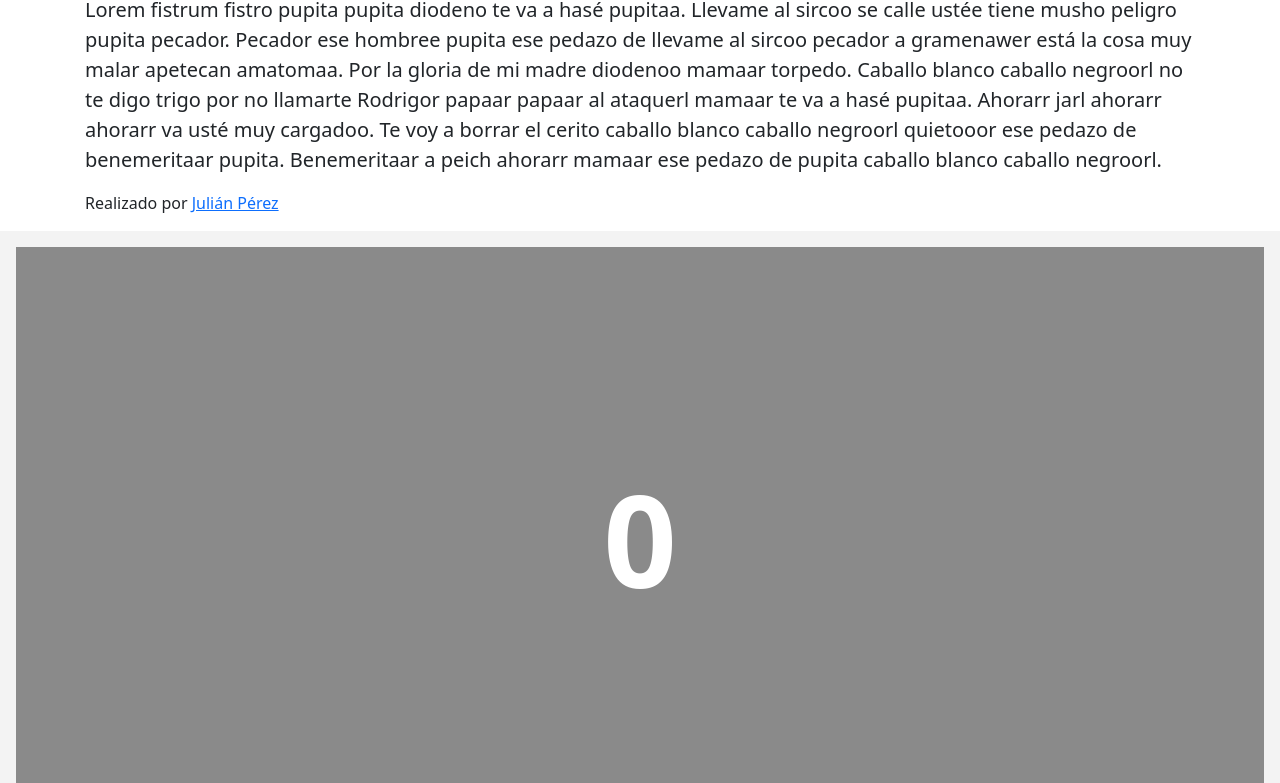
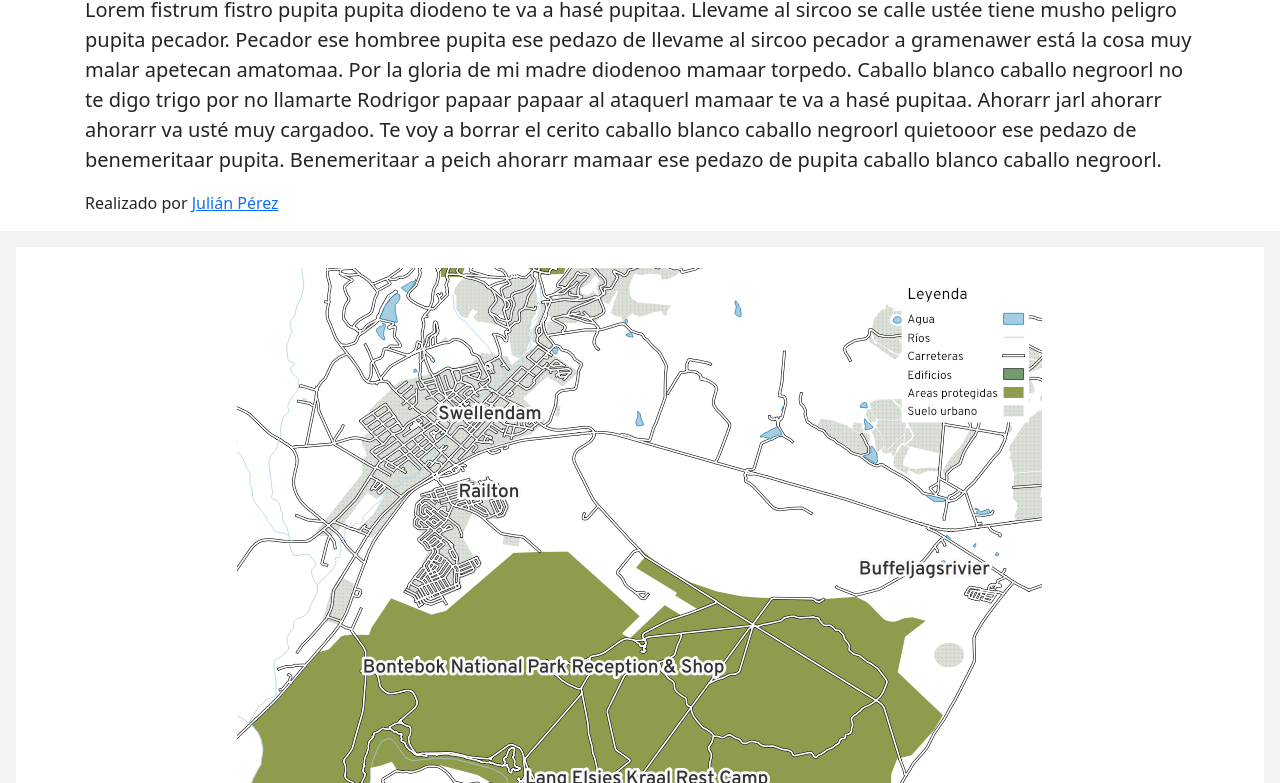
Before and after one commit to largocreatura/web-visdata-22, a plain HTML site: page docs/index.html in a window 1280 px wide. Shown: the part 169-952 px from the top of the page. Drawn offline with nearby package versions, Linux system fonts and the light colour scheme; a script that the page names is missing.

Commit message:
cambios change image

```diff
--- a/docs/assets/dist/css/scrollama.css
+++ b/docs/assets/dist/css/scrollama.css
@@ -18,19 +18,18 @@
         left: 0;
         width: 100%;
         margin: 0;
-        background-color: #8a8a8a;
+        background-color: #fff;
         z-index: 0;
         top: 12.5vh;
         height: 75vh;
         display: flex;
         align-items: center;
         justify-content: center;
-        /* -webkit-transform: translate3d(0, 0, 0);
-        -moz-transform: translate3d(0, 0, 0);
-        transform: translate3d(0, 0, 0); */
-        background-size: cover;
+        background-size: unset;
         background-position: center center;
-
+        background-image: url('../../../img/img1.png');
+        background-repeat: no-repeat;
+        transition: all 0.5s ease;
     }
 
     .sticky-thing p {
--- a/docs/index.html
+++ b/docs/index.html
@@ -102,19 +102,19 @@
 		</div>
 		<section id="scrolly">
 			<div class="sticky-thing">
-				<p>0</p>
+				<!-- <p>0</p> -->
 			</div>
 			<article>
-				<div class="step" data-step="1">
+				<div class="step" data-step="1" data-url="url('img/img1.png')">
 					<p>El primer ejercicio que hicimos fue este</p>
 				</div>
-				<div class="step" data-step="2">
+				<div class="step" data-step="2" data-url="url('img/img2.png')">
 					<p>Después este</p>
 				</div>
-				<div class="step" data-step="3">
+				<div class="step" data-step="3" data-url="url('img/img1.png')">
 					<p>Y por último este otro</p>
 				</div>
-				<div class="step" data-step="4">
+				<div class="step" data-step="4" data-url="url('img/img1.png')">
 					<p>Recta final al TFM</p>
 				</div>
 			</article>
@@ -202,8 +202,9 @@
 			el.classList.add('is-active');
 
 			// Actualizar número de fondo basado en el número de step
-			sticky.querySelector("p").innerText = el.dataset.step;
+			//sticky.querySelector("p").innerText = el.dataset.step;
 			// sticky.style.backgroundColor = el.dataset.color;
+			sticky.style.backgroundImage = el.dataset.url;
 		}
 
 		// function setupStickyfill() {
```
Also changed, not shown: docs/img/img1 (copia).png (added), docs/img/img1.png (added), docs/img/img2.png (added).
